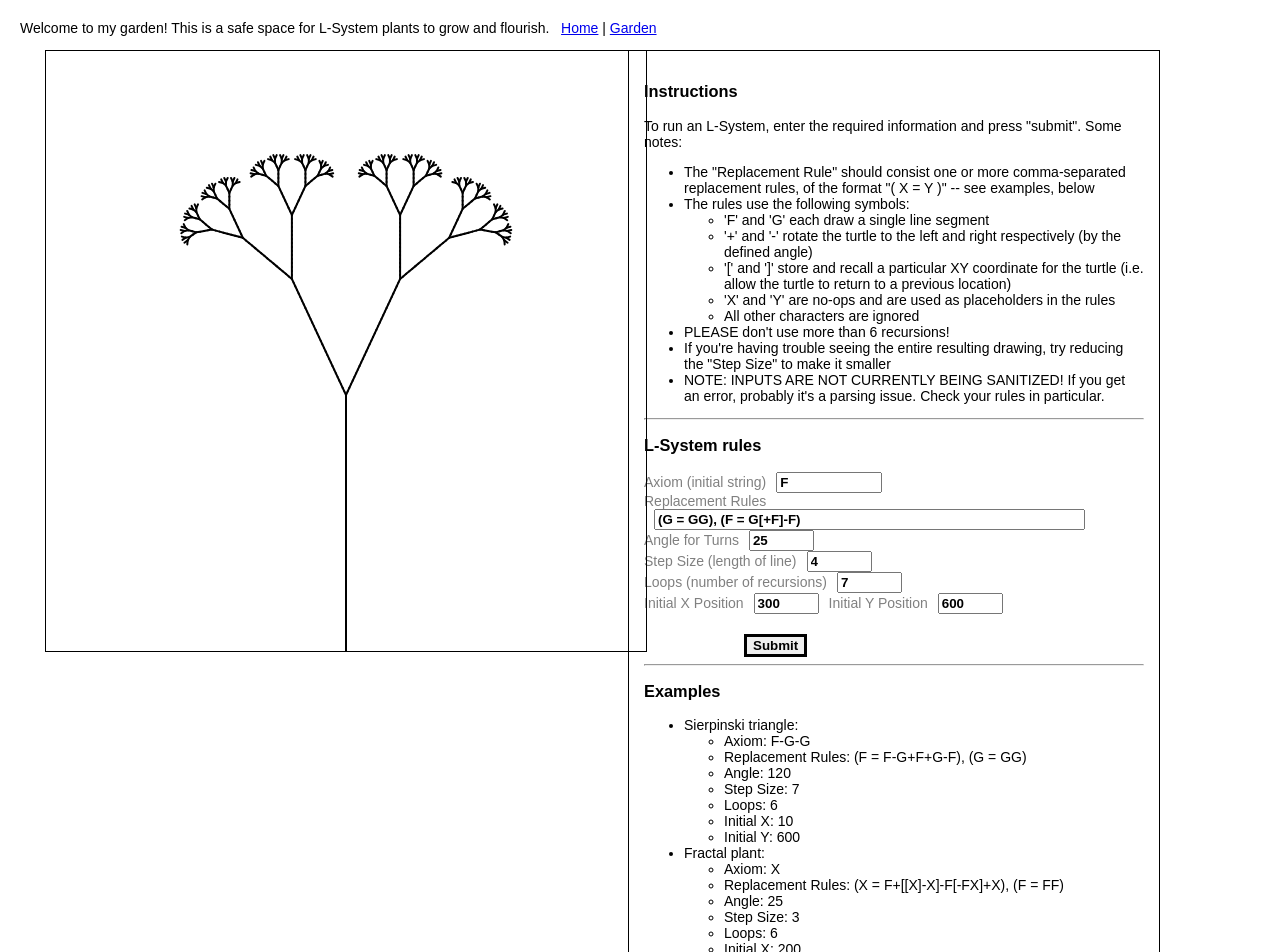
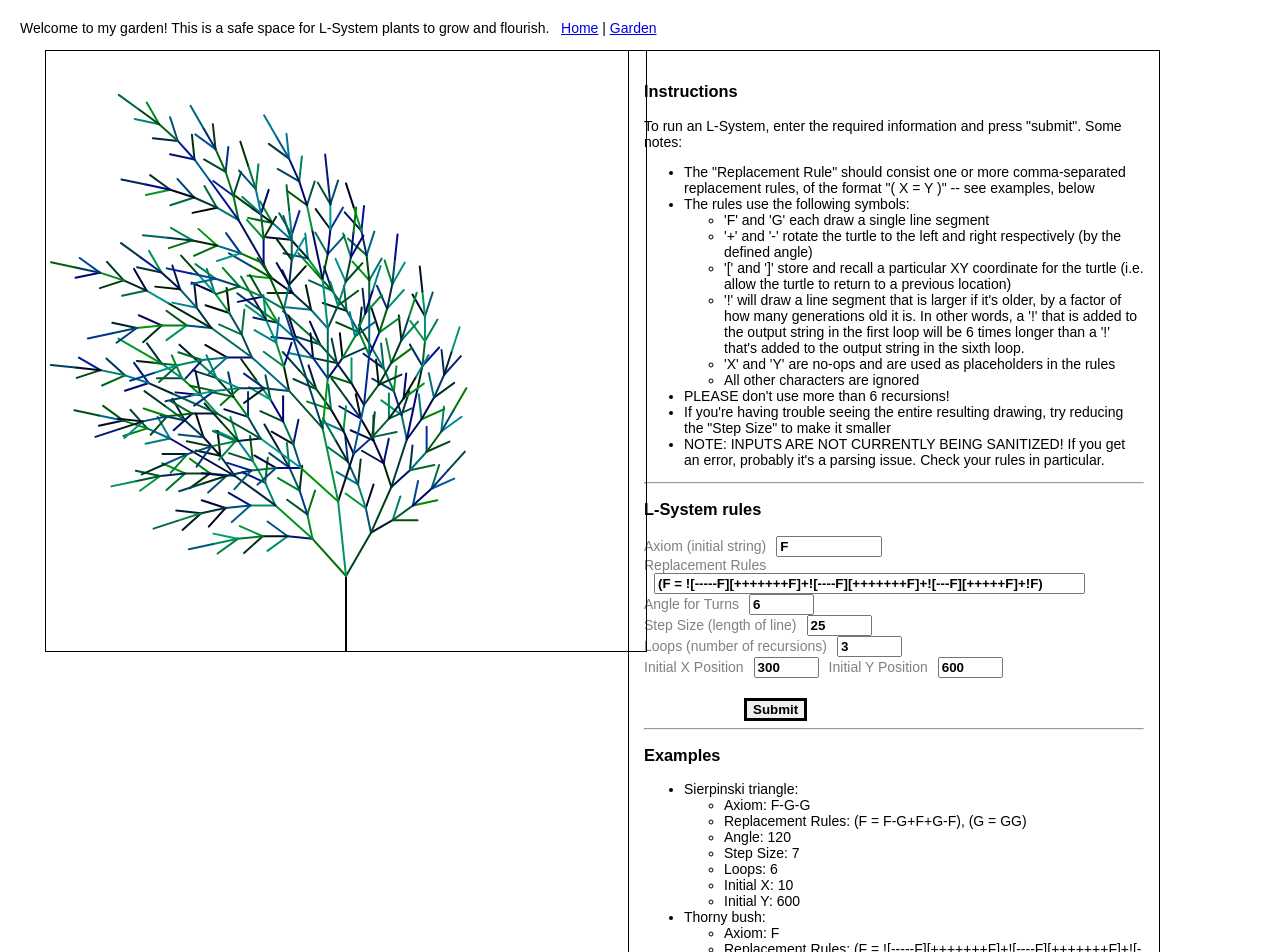
Before and after one commit to hd23408/reactive-garden, a React (Create React App) app: page / in a window 1280 px wide. Shown: the top 952 px of the page. Built offline with nearby package versions, Linux system fonts and the light colour scheme.

Commit message:
Added "!" instruction, plus a thorny bush demo

```diff
--- a/src/Form.js
+++ b/src/Form.js
@@ -51,6 +51,9 @@ class Form extends Component {
           <li>'F' and 'G' each draw a single line segment</li>
           <li>'+' and '-' rotate the turtle to the left and right respectively (by the defined angle)</li>
           <li>'[' and ']' store and recall a particular XY coordinate for the turtle (i.e. allow the turtle to return to a previous location)</li>
+          <li>'!' will draw a line segment that is larger if it's older, by a factor of how many generations old it is. In other words,
+            a '!' that is added to the output string in the first loop will be 6 times longer than a '!' that's added to the
+            output string in the sixth loop.</li>
           <li>'X' and 'Y' are no-ops and are used as placeholders in the rules</li>
           <li>All other characters are ignored</li>
           </ul>
@@ -146,6 +149,18 @@ class Form extends Component {
         </ul>
       </li>
 
+      <li>Thorny bush:
+        <ul>
+          <li>Axiom: F</li>
+          <li>Replacement Rules: (F = ![-----F][+++++++F]+![----F][+++++++F]+![---F][+++++F]+!F)</li>
+          <li>Angle: 6</li>
+          <li>Step Size: 25</li>
+          <li>Loops: 3</li>
+          <li>Initial X: 300</li>
+          <li>Initial Y: 600</li>
+        </ul>
+      </li>
+
       <li>Fractal plant:
         <ul>
           <li>Axiom: X</li>
--- a/src/Garden.js
+++ b/src/Garden.js
@@ -31,7 +31,7 @@ class Garden extends Component {
       .push(Object.assign({}, Organisms.get("binaryTree").rules, {startX: '540', startY: '240'}))
 
       .push(Object.assign({}, Organisms.get("binaryTree").rules, {startX: '60', startY: '360'}))
-      .push(Object.assign({}, Organisms.get("fractalPlant").rules, {startX: '180', startY: '360'}))
+      .push(Object.assign({}, Organisms.get("thornyBush").rules, {startX: '180', startY: '360'}))
       .push(Object.assign({}, Organisms.get("fractalPlant").rules, {startX: '300', startY: '360'}))
       .push(Object.assign({}, Organisms.get("dragon").rules, {startX: '420', startY: '330'}))
       .push(Object.assign({}, Organisms.get("algae").rules, {startX: '540', startY: '360'}))
@@ -39,7 +39,7 @@ class Garden extends Component {
       .push(Object.assign({}, Organisms.get("dragon").rules, {startX: '60', startY: '450'}))
       .push(Object.assign({}, Organisms.get("bush").rules, {startX: '180', startY: '480'}))
       .push(Object.assign({}, Organisms.get("dragon").rules, {startX: '300', startY: '450'}))
-      .push(Object.assign({}, Organisms.get("fractalPlant").rules, {startX: '420', startY: '480'}))
+      .push(Object.assign({}, Organisms.get("thornyBush").rules, {startX: '420', startY: '480'}))
       .push(Object.assign({}, Organisms.get("fractalPlant").rules, {startX: '540', startY: '480'}))
 
       .push(Object.assign({}, Organisms.get("dragon").rules, {startX: '60', startY: '570'}))
--- a/src/Home.js
+++ b/src/Home.js
@@ -7,13 +7,13 @@ class Home extends Component {
     super(props)
 
     this.initialState = {
-      // Binary tree
+      // 'Thorny bush'
       rule: {
-        angle: '25',
-        step: '4',
+        angle: '6',
+        step: '25',
         axiom: 'F',
-        replacements: '(G = GG), (F = G[+F]-F)',
-        loops: '7',
+        replacements: '(F = ![-----F][+++++++F]+![----F][+++++++F]+![---F][+++++F]+!F)',
+        loops: '3',
         startX: '300',
         startY: '600'
       }
@@ -33,8 +33,8 @@ class Home extends Component {
     return (
     <div>
       <div className="container">
-        <Form handleSubmit={this.handleSubmit} rule={rule}/>
-        <LSystem rule={rule} />
+        <Form handleSubmit={this.handleSubmit} rule={rule} />
+        <LSystem rule={rule} colorful="true"/>
       </div>
     </div>
     )
--- a/src/LSystem.js
+++ b/src/LSystem.js
@@ -46,12 +46,26 @@ class LSystem extends Component {
     const currentRule = this.props.rule;  // The information about how to build the system
     var instructions = currentRule.axiom; // The starting point
     var addGrowSteps = true; // Whether or not to add all of the "steps" to show "growth"
-    if ('grow' in this.props) addGrowSteps = (this.props.grow.toLowerCase() === 'true');
+    var replacements = []; // The actual replacement rules to perform (a list of objects
+                           // with "findString" and "newString" keys)
+
+    if ('grow' in this.props) addGrowSteps =
+      (this.props.grow.toLowerCase() === 'true'); // Whether or not to draw the "growth" of the organism
+
+    const debug = false; // Will output to console.log with replacement string information
+
+    // Parse the replacement instructions
+
+    for(const replacement of currentRule.replacements.split(',')) {
+      const rule = replacement.split('=');
+      const subst = {findString: rule[0].replace(/\(/,"").trim(), newString: rule[1].replace(/\)/,"").trim()};
+      replacements.push(subst);
+    }
 
     // Loop N times, and for each loop, expand the instructions
     // and create the relevant TurtleLines
     for (var i = 0; i < currentRule.loops; i++) {
-      const turtleString = this.expandInstructions(instructions);
+      const turtleString = this.expandInstructions(instructions, replacements, i, debug);
 
       // If we're supposed to add each of the growth "steps"
       // (or if this is the last step), add it to the state
@@ -84,31 +98,52 @@ class LSystem extends Component {
   /*
     Expansion function for a given "loop" of instruction generation
   */
-  expandInstructions(inputString) {
+  expandInstructions(inputString, replacements, generation, debug) {
 
     var outputString = '';
-    var replacements = [];
-    const currentRule = this.props.rule;
 
-    for(const replacement of currentRule.replacements.split(',')) {
-      const rule = replacement.split('=');
-      const subst = {findString: rule[0].replace(/\(/,"").trim(), newString: rule[1].replace(/\)/,"").trim()};
-      replacements.push(subst);
+    if (debug) {
+      console.log("----------------");
+      console.log(" Generation " + generation);
+      console.log("Starting with: " + inputString);
     }
 
     for(const token of inputString) {
       var matched = false;
-      for(const replacement of replacements) {
-        if (replacement.findString === token) {
-          matched = true;
-          outputString += replacement.newString;
-          break;
+
+      if (token === '!') {
+        // If an exclamation point is in the input string, it needs
+        // to get "older" -- its age is tracked by having a bunch of
+        // '*' symbols after it (one '|' for each generation older than one)
+        outputString += "!*";
+        // any other "*"s after it will just be passed through as normal
+        if (debug) console.log("Replacing ! with !*");
+
+      } else {
+
+        for(const replacement of replacements) {
+          if (replacement.findString === token) {
+            matched = true;
+            outputString += replacement.newString;
+            if (debug) console.log("Replacing " + replacement.findString + " with " + replacement.newString);
+            break;
+          }
+        }
+        if (! matched) {
+          if (debug) console.log("Adding " + token + " as is")
+          outputString += token;
         }
       }
-      if (! matched) outputString += token;
     }
+
+    if (debug) {
+      console.log("Final expansion: ");
+      console.log(outputString);
+    }
+
     return outputString;
   }
+
 
   /*
     Utility function for converting to radians to make the math easier
@@ -148,7 +183,8 @@ class LSystem extends Component {
     var newColor = "#000000";
 
     // For each character in the string
-    for(const c of instructions) {
+    for (var i = 0; i < instructions.length; i++) {
+      const c = instructions.charAt(i);
 
       // If we want this to be 'colorful' then just for variety,
       // let's add a random color (in the blue/green
@@ -171,6 +207,27 @@ class LSystem extends Component {
           color: newColor,
         }));
 
+      } else if (c === '!') {
+        // If it's an exclamation point, we need to find out how big it's
+        // supposed to be depending on how many "*"s come after it
+        var n = 1;
+        while (i + n < instructions.length && instructions.charAt(i + n) === '*') {
+          n += 1;
+        }
+        // And skootch forward to the end of the "*"s (less one, because the
+        // loop will add one to us regardless)
+        i = i + n - 1;
+
+        // And finally, add a line of the appropriate size
+        const point1 = new Immutable.Map({x: currentX, y: currentY,});
+        currentX = currentX + step * n * Math.cos(this.toRadians(currentAngle));
+        currentY = currentY - step * n * Math.sin(this.toRadians(currentAngle));
+        const point2 = new Immutable.Map({x: currentX, y: currentY,});
+
+        turtleLines.lines = turtleLines.lines.push(Immutable.Map({
+          line: Immutable.List([point1, point2]),
+          color: newColor,
+        }));
 
       } else if (c === '+') {
         // If it's a turn, change the angle
--- a/src/Organisms.js
+++ b/src/Organisms.js
@@ -87,6 +87,22 @@ const Organisms = Immutable.Map(
           loops: '4'
         }
       }
+    ).set("thornyBush",
+      {
+        resources: {
+          nitrogen: '-1',
+          oxygen: '+1',
+          carbonDioxide: '-1'
+
+        },
+        rules: {
+          angle: '6',
+          step: '5',
+          axiom: 'F',
+          replacements: '(F = ![-----F][+++++++F]+![----F][+++++++F]+![---F][+++++F]+!F)',
+          loops: '3'
+        }
+      }
     )
 
 export default Organisms;
```
